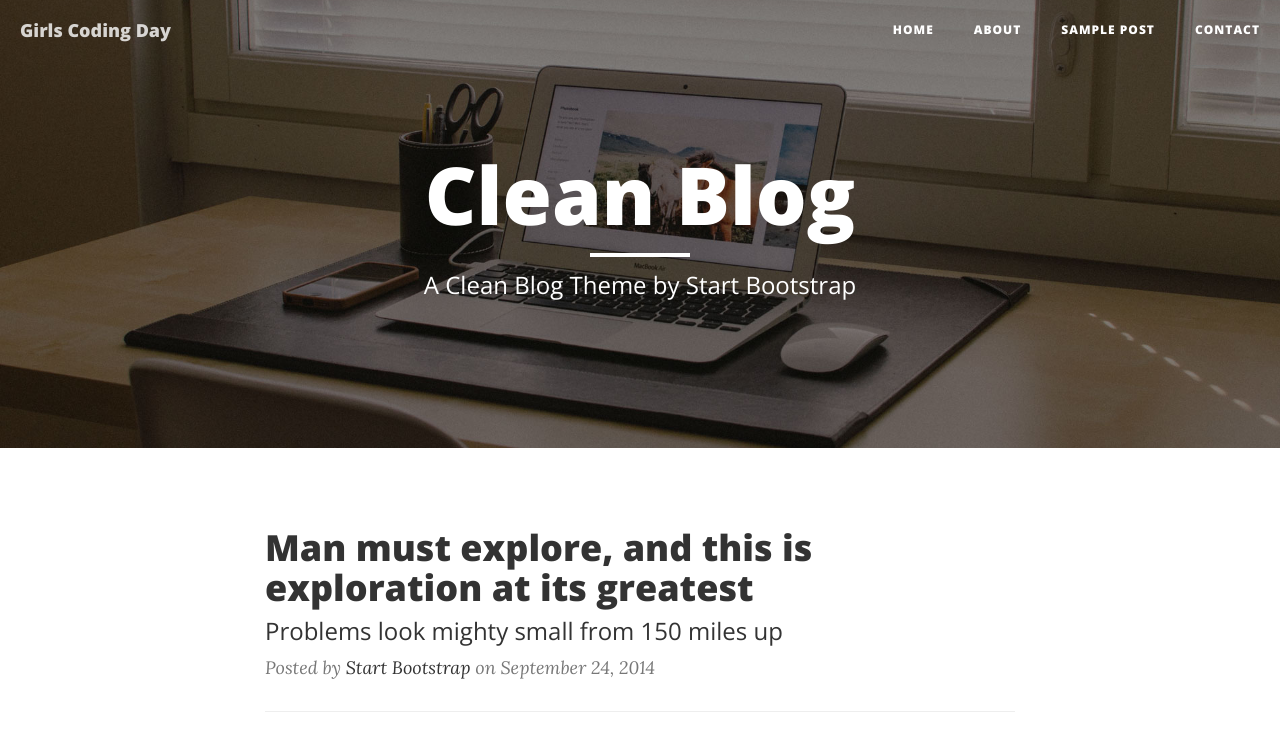
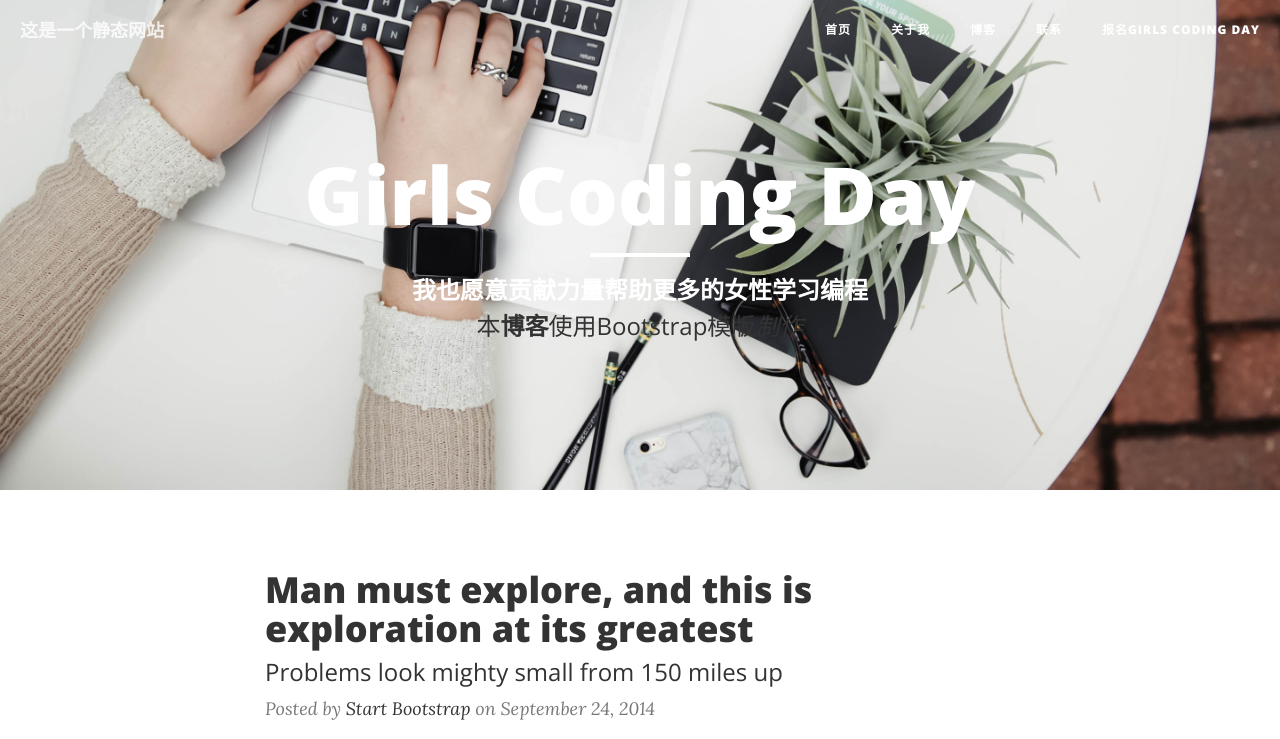
Before and after one commit to mandy421/GirlsCodingDayDemo, a website: page index.html in a window 1280 px wide. Shown: the top 739 px of the page. Drawn offline with nearby package versions, Linux system fonts and the light colour scheme.

Commit message:
second time
二次修改

```diff
--- a/index.html
+++ b/index.html
@@ -1,5 +1,5 @@
 <!DOCTYPE html>
-<html lang="en">
+<html lang="zh">
 
 <head>
 
@@ -42,23 +42,26 @@
                     <span class="sr-only">Toggle navigation</span>
                     Menu <i class="fa fa-bars"></i>
                 </button>
-                <a class="navbar-brand" href="index.html">Girls Coding Day</a>
+                <a class="navbar-brand" href="index.html">这是一个静态网站</a>
             </div>
 
             <!-- Collect the nav links, forms, and other content for toggling -->
             <div class="collapse navbar-collapse" id="bs-example-navbar-collapse-1">
                 <ul class="nav navbar-nav navbar-right">
                     <li>
-                        <a href="index.html">Home</a>
+                        <a href="index.html">首页</a>
                     </li>
                     <li>
-                        <a href="about.html">About</a>
+                        <a href="about.html">关于我</a>
                     </li>
                     <li>
-                        <a href="post.html">Sample Post</a>
+                        <a href="post.html">博客</a>
                     </li>
                     <li>
-                        <a href="contact.html">Contact</a>
+                        <a href="contact.html">联系</a>
+                    </li>
+                    <li>
+                        <a href="https://girlscodingday.org/ ">报名Girls Coding Day</a>
                     </li>
                 </ul>
             </div>
@@ -69,14 +72,15 @@
 
     <!-- Page Header -->
     <!-- Set your background image for this header on the line below. -->
-    <header class="intro-header" style="background-image: url('img/home-bg.jpg')">
+    <header class="intro-header" style="background-image: url('img/corinne-kutz-211251.jpg')">
         <div class="container">
             <div class="row">
                 <div class="col-lg-8 col-lg-offset-2 col-md-10 col-md-offset-1">
                     <div class="site-heading">
-                        <h1>Clean Blog</h1>
+                        <h1><color="black"></font>Girls Coding Day</h1>
                         <hr class="small">
-                        <span class="subheading">A Clean Blog Theme by Start Bootstrap</span>
+                        <h3>我也愿意贡献力量帮助更多的女性学习编程</h3>
+                        <span class="subheading"><a href=" https://startbootstrap.com/template-overviews/clean-blog/">本<b>博客</b>使用Bootstrap模版<i>制作</i></a></span>
                     </div>
                 </div>
             </div>
```
Also changed, not shown: img/corinne-kutz-211251.jpg (added), 1 other file.
